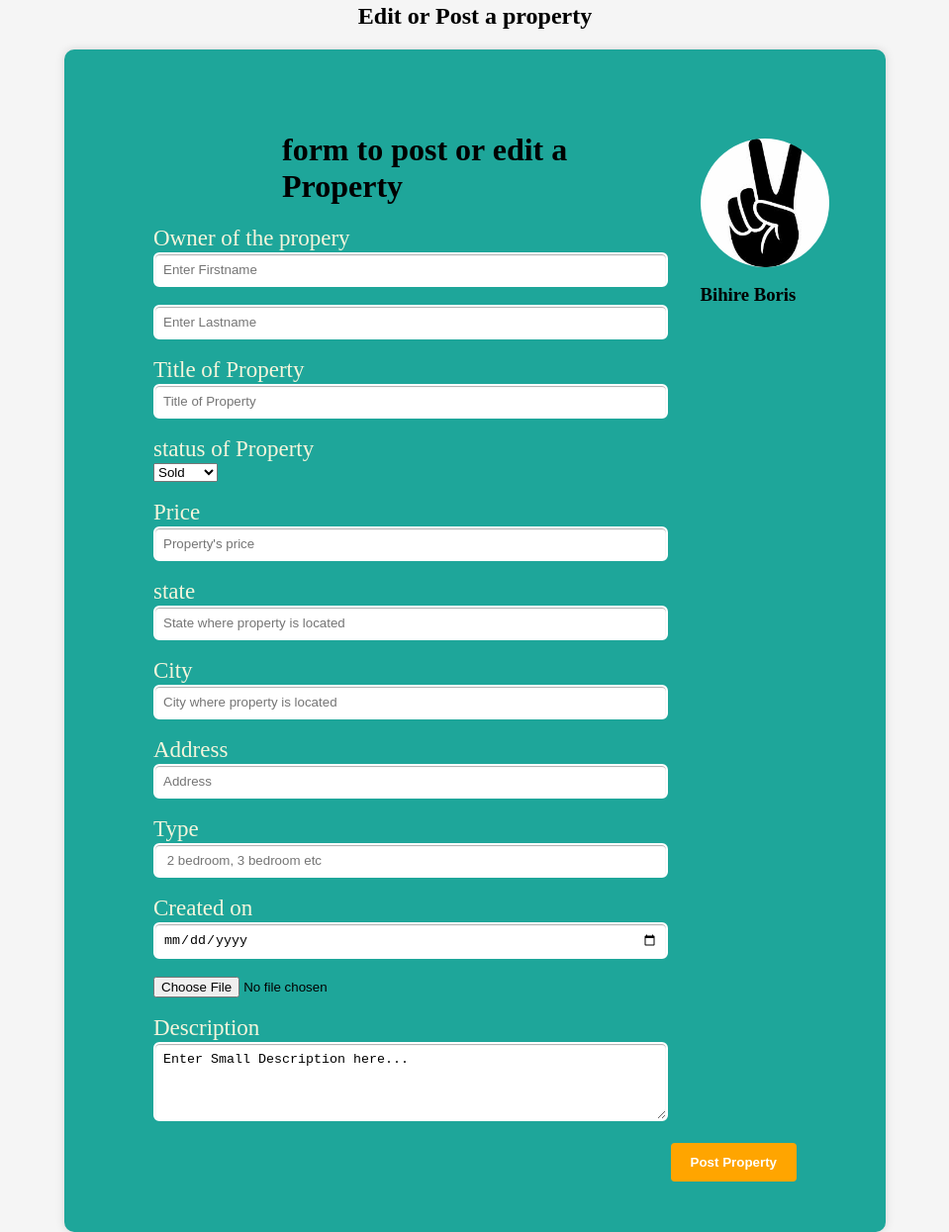
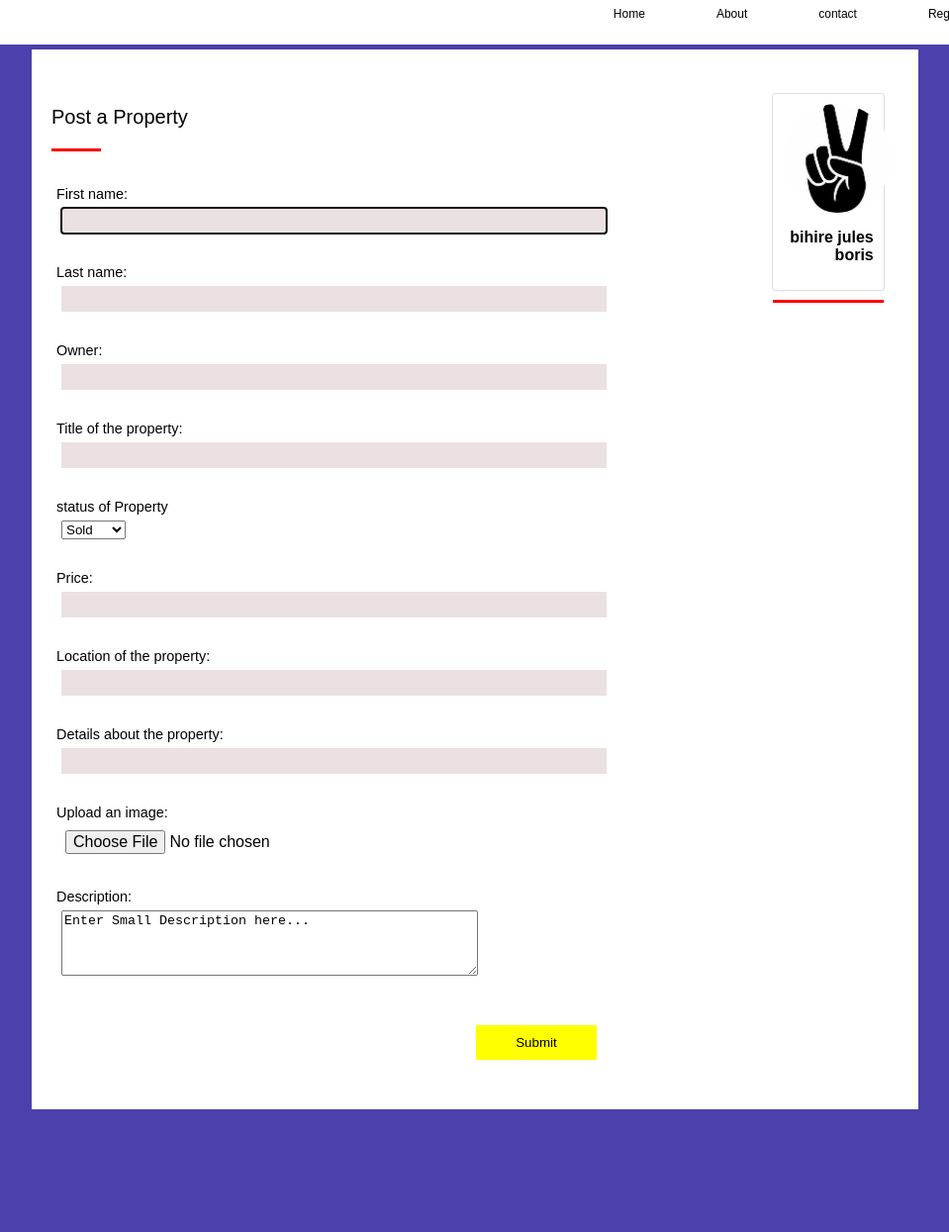
Before and after one commit to bihire/Property-Pro-Lite, a plain HTML site: page gh-pages/add-property.html in a window 1280 px wide. Shown: the part 17-1262 px from the top of the page at 99% size, without its empty margins (160-1119 px from the left). After the commit the page ends 1205 px from the top, so only its background shows below. Drawn offline with Linux system fonts and the light colour scheme.

Commit message:
post property

```diff
--- a/gh-pages/add-property.html
+++ b/gh-pages/add-property.html
@@ -1,83 +1,159 @@
-<!doctype html>
-<html>
+<!DOCTYPE html>
+<html lang="en">
 
 <head>
-    <title>Add Property</title>
+  <meta charset="UTF-8">
+  <meta name="viewport" content="width=device-width, initial-scale=1.0">
+  <meta http-equiv="X-UA-Compatible" content="ie=edge">
+  <!-- <link rel="stylesheet" href="css/fontawesome.min.css"> -->
+  <link href="https://use.fontawesome.com/releases/v5.0.1/css/all.css" rel="stylesheet">
+
   <link rel="stylesheet" type="text/css" href="css/styly.css">
+  <link rel="stylesheet" type="text/css" href="css/properties.css">
 
+  <link rel="stylesheet" type="text/css" href="css/navbar.css">
+  <link href="https://fonts.googleapis.com/css?family=Open+Sans&display=swap" rel="stylesheet">
+  <title>Document</title>
+  <script src="js/fontawesome.min.js"></script>
 </head>
 
 <body>
+  <div id="navbar">
+    <a href="#">Login</a>
+    <a href="#">Register</a>
+
+    <a href="#">contact</a>
+    <a href="#">About</a>
+    <a href="#">Home</a>
+  </div>
+
+  <!-- info part -->
+  <div class="prime">
+    <div class="container">
+      <div class="content">
+        <h4 id="title">Post a Property</h4>
 
 
-    <h2>
-        <center>Edit or Post a property</center>
+        <div class="main">
 
-    </h2>
-    <!-- start of the form -->
           <div class="form">
-       <!-- profile picture -->
-      <div id="profile">
-        <img src="images/peace.jpg" alt="image" alt="image"/>
-        <h3>Bihire Boris</h3>
+
+            <form action="#">
+              <div class="input-itm">
+                <label> First name:</label>
+                <div class="prime-inpt">
+
+                  <input type="text" class="number_input_1" autofocus />
+
                 </div>
-      <!-- end of Profile picture -->
-        <h1>form to post or edit a Property</h1>
-        <label>Owner of the propery</label>
-        <input type="text" placeholder="Enter Firstname" name="firstname" id="firstname">
-        <br>
-        <br>
-        <input type="text" placeholder="Enter Lastname" name="lastname" id="lastname">
-        <br>
-        <br>
-        <label>Title of Property</label>
-        <input type="text" placeholder="Title of Property">
-        <br>
-        <br>
+              </div>
+
+              <div class="input-itm">
+                <label> Last name:</label>
+                <div class="prime-inpt">
+
+                  <input type="text" class="number_input_2" autofocus />
+
+                </div>
+              </div>
+
+              <div class="input-itm">
+                <label> Owner:</label>
+                <div class="prime-inpt">
+
+                  <input type="text" class="number_input_2" autofocus />
+
+                </div>
+              </div>
+
+              <div class="input-itm">
+                <label> Title of the property:</label>
+                <div class="prime-inpt">
+
+                  <input type="text" class="number_input_2" autofocus />
+
+                </div>
+              </div>
+
+              <div class="input-itm">
                 <label>status of Property</label>
-
+                <div class="prime-inpt">
                   <select>
                     <option value="sold">Sold</option>
                     <option value="available">on sale</option>
 
                   </select>
-          <br>
-          <br>
-        <label>Price</label>
-          <input type="text" placeholder="Property's price" >
-          <br>
-          <br>
-        <label>state</label>
-        <input type="text" placeholder="State where property is located" >
-        <br>
-        <br>
-        <label>City</label>
-        <input type="text" placeholder="City where property is located" >
-        <br>
-        <br>
-        <label>Address</label>
-        <input type="text" placeholder="Address" >
-        <br>
-        <br>
-        <label>Type</label>
-        <input type="text" placeholder=" 2 bedroom, 3 bedroom etc" >
-        <br>
-        <br>
-        <label>Created on</label>
-        <input type="date" placeholder=" Creation Date" >
-        <br>
-        <br>
-        <input type="file" name="pic" accept="image/*">
-        <br>
-        <br>
-        <label>Description</label>
-        <textarea  rows="4" cols="50"name="comment" >Enter Small Description here...</textarea>
-        <br>
-        <br>
-        <button onclick=post()> <strong>Post Property</strong></button>
+                </div>
+              </div>
+
+              <div class="input-itm">
+                <label> Price:</label>
+                <div class="prime-inpt">
+
+                  <input type="text" class="number_input_2" autofocus />
 
                 </div>
-    <!-- end of the form -->
+              </div>
+
+              <div class="input-itm">
+                <label> Location of the property:</label>
+                <div class="prime-inpt">
+
+                  <input type="text" class="number_input_2" autofocus />
+
+                </div>
+              </div>
+
+              <div class="input-itm">
+                <label> Details about the property:</label>
+                <div class="prime-inpt">
+
+                  <input type="text" class="number_input_2" autofocus />
+
+                </div>
+              </div>
+
+              <div class="input-itm notyou">
+                <label> Upload an image:</label>
+                <div class="prime-inpt">
+
+                  <input type="file" class="number_input_2" autofocus />
+
+                </div>
+              </div>
+
+              <div class="input-itm">
+                <label>Description:</label>
+                <div class="prime-inpt">
+
+                  <textarea rows="4" cols="50" name="comment">Enter Small Description here...</textarea>
+
+                </div>
+              </div>
+
+            </form>
+            <div class="submit">
+              <input type="submit" role="button" class="submit_button" value="Submit" />
+            </div>
+          </div>
+
+
+        </div>
+      </div>
+    </div>
+
+    <div class="profile">
+      <div class="profile-card">
+        <div class="image">
+          <img src="images/peace.jpg" alt="Avatar" style="width:100%">
+        </div>
+        <div class="name">
+          <p>bihire jules boris</p>
+        </div>
+      </div>
+    </div>
+  </div>
+  </div>
 </body>
 
 </html>
--- a/gh-pages/css/home.css
+++ b/gh-pages/css/home.css
@@ -28,6 +28,7 @@ body {
   left: 50%;
   transform: translate(-50%, -50%);
   background-color: #fff;
+  opacity: 0.8;
 }
 
 .prime {
@@ -48,7 +49,6 @@ body {
 }
 
 .profile {
-
   width: 20%;
 }
 
@@ -101,6 +101,7 @@ body {
   position: relative;
   overflow: hidden;
   box-sizing: border-box;
+  cursor: pointer;
 }
 
 .card .img {
@@ -111,6 +112,7 @@ body {
   object-fit: cover;
   opacity: 1;
   transition: ease-in-out 250ms;
+  cursor: pointer;
 }
 
 
@@ -122,10 +124,12 @@ body {
   opacity: 0;
   color: #fff;
   transition: ease-out 250ms;
+  cursor: pointer;
 }
 
 .card:hover .img {
   opacity: 0.3;
+  cursor: pointer;
 }
 
 .card:hover .card-info {
@@ -167,15 +171,15 @@ body {
 /* profile image */
 
 .profile-card {
-  border: 1px solid #ddd;
   border-radius: 3px;
   transition: 0.3s;
-  width: 80%;
+  width: 100%;
   margin: auto;
-  margin-top: 10%;
+  margin-top: 50%;
   padding: 10px;
   position: relative;
   box-sizing: border-box;
+  background-color: rgb(75, 64, 172);
 }
 
 .profile-card .image {
@@ -184,6 +188,7 @@ body {
   height: 110px;
   width: 110px;
   margin: auto;
+  margin-top: 30px;
 }
 
 .profile-card::after {
@@ -201,6 +206,47 @@ body {
   font-weight: 600;
   margin: auto;
   text-align: right;
+}
+
+.input-item {
+  margin: 10px 5px;
+}
+
+.prime-input {
+  display: flex;
+  flex-direction: row;
+  padding: 0;
+  margin: 5px 0;
+}
+
+.prime-input input {
+  background-color: #fff;
+  border-width: 0;
+  border-style: groove;
+  border-color: #fff;
+  font-size: 16px;
+  padding: 4px;
+  flex: 1;
+  width: 100%;
+}
+
+.input-item label {
+  color: #fff;
+  font-size: 0.9em;
+}
+
+
+.submit .submit_button {
+  padding: 4px 6px;
+  color: black;
+  border-width: 0;
+  border-style: groove;
+  border-color: yellow;
+  background: yellow;
+  right: 0;
+  margin: 20px 0;
+  font-size: 0.7em;
+  cursor: pointer;
 }
 
 
--- a/gh-pages/css/styly.css
+++ b/gh-pages/css/styly.css
@@ -1,83 +1,39 @@
-body {
-    background-color: whitesmoke;
+.input-itm label {
+    font-size: 0.9em;
 }
 
-
-      /* add property form */
-h1 {
-    margin-top: -20px;
-
-    margin-left: 20%;
-    margin-right:20%;
-}
-/* Profile picture */
-#profile img {
-
-height:10%;
-margin-left:85%;
-width:20%;
-border-radius:80%;
+.input-itm {
+    margin: 30px 5px;
 }
 
-#profile h3{
-    margin-top:2%;
-    margin-left:85%;
-}
-/* end */
-.form h1{
-    margin-top:-30%;
-}
-.form {
-
-    width: 650px;
-    padding: 90px;
-    margin: 10px auto;
-    background-color:#1ea69a;
-    border-radius: 10px;
-    -webkit-border-radius: 10px;
-    -moz-border-radius: 10px;
-    box-shadow: 0px 0px 10px rgba(0, 0, 0, 0.13);
-    -moz-box-shadow: 0px 0px 10px rgba(0, 0, 0, 0.13);
-    -webkit-box-shadow: 0px 0px 10px rgba(0, 0, 0, 0.13);
+.prime-inpt {
+    display: flex;
+    flex-direction: row;
+    padding: 0 5px;
+    margin: 5px 0;
 }
 
-
-.form label  {
-    display: block;
-    font-family: 'Times New Roman', Times, serif;
-    font-size:23px;
-    color: beige;
-    margin-bottom: 1px;
+.prime-inpt input {
+    background-color: rgb(235, 225, 225);
+    border-width: 0;
+    border-style: groove;
+    border-color: gray;
+    font-size: 16px;
+    padding: 4px;
+    flex: 1;
 }
 
-.form input[type="text"],
-.form input[type="button"],
-.form input[type="email"],
-.form input[type="password"],
-.form input[type="date"],
-.form textarea,
-.form option
-{
-    box-sizing: border-box;
-    -webkit-box-sizing: border-box;
-    -moz-box-sizing: border-box;
-    width: 80%;
-    padding: 8px;
-    border-radius: 6px;
-    -webkit-border-radius: 6px;
-    -moz-border-radius: 6px;
-    border: 2px solid #fff;
-    box-shadow: inset 0px 1px 1px rgba(0, 0, 0, 0.33);
-    -moz-box-shadow: inset 0px 1px 1px rgba(0, 0, 0, 0.33);
-    -webkit-box-shadow: inset 0px 1px 1px rgba(0, 0, 0, 0.33);
+.notyou input {
+    background-color: #fff;
 }
-button {
-    background-color: orange;
-    color: white;
-    padding: 12px 20px;
-    border: none;
-    border-radius: 4px;
-    cursor: pointer;
+
+.submit .submit_button {
+    padding: 10px 40px;
+    color: black;
+    border-width: 0;
+    border-style: groove;
+    border-color: yellow;
+    background: yellow;
     float: right;
+    margin: 20px
 }
-/* end of add property form */
```
Also changed, not shown: gh-pages/all properties.html (+1 -1 lines), gh-pages/css/style.css (+7 -6 lines), gh-pages/index.html (+34 -5 lines). Lines whose indentation alone changed are shown as unchanged.
